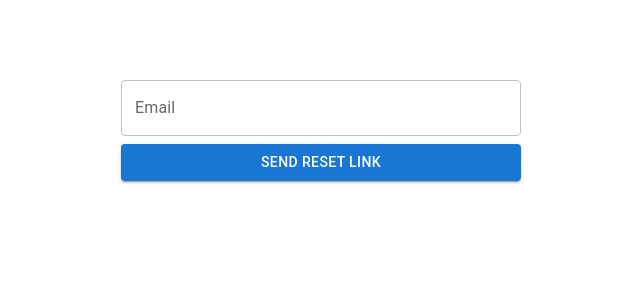
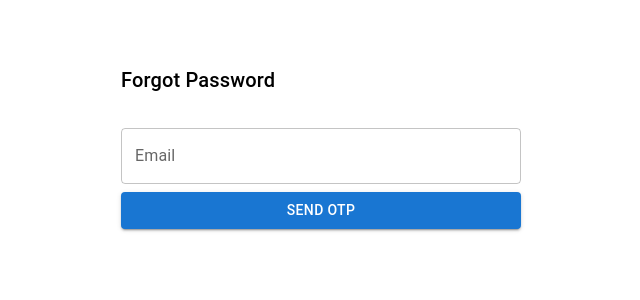
Before and after one commit to Sreechakram/never-alone-again-frontend, a React (Create React App) app: page /forgot-password in a window 1280 px wide. Shown: the top 300 px of the page, without its empty margins (319-959 px from the left). Built offline with nearby package versions, Linux system fonts and the light colour scheme.

Commit message:
all login issues fixed

```diff
--- a/src/pages/authentication/ForgotPassword.jsx
+++ b/src/pages/authentication/ForgotPassword.jsx
@@ -1,28 +1,50 @@
-import React from 'react';
+import React, { useEffect } from 'react';
 import { useForm } from 'react-hook-form';
 import { useDispatch, useSelector } from 'react-redux';
-import { forgotPassword } from '../../features/authentication/authenticationSlice';
-import { Box, Button, TextField, Alert } from '@mui/material';
+import { forgotPassword, clearError } from '../../features/authentication/authenticationSlice';
+import { Box, Button, TextField, Alert, Typography } from '@mui/material';
+import { useNavigate } from 'react-router-dom';
 
 const ForgotPassword = () => {
   const dispatch = useDispatch();
-  const { register, handleSubmit } = useForm();
+  const navigate = useNavigate();
+  const { register, handleSubmit, formState: { errors } } = useForm();
   const { status, error } = useSelector((state) => state.auth);
 
-  const onSubmit = async (data) => {
-    // thunk expects an object like { email }
-    const result = await dispatch(forgotPassword({ email: data.email }));
-    // optionally handle success/failure here
-    // e.g. show a success message or route
+  useEffect(() => {
+    return () => dispatch(clearError());
+  }, [dispatch]);
+
+  const onSubmit = async ({ email }) => {
+    const action = await dispatch(forgotPassword({ email }));
+    if (forgotPassword.fulfilled.match(action)) {
+      navigate('/reset-password', { state: { email } });
+    }
   };
 
   return (
-    <Box sx={{ maxWidth: 400, mt: 8, mx: 'auto' }}>
-      <form onSubmit={handleSubmit(onSubmit)}>
-        <TextField label="Email" fullWidth margin="normal" {...register('email', { required: true })} />
-        <Button type="submit" variant="contained" fullWidth>
-          {status === 'loading' ? 'Sending...' : 'Send Reset Link'}
+    <Box sx={{ maxWidth: 400, mx: 'auto', mt: 8 }}>
+      <Typography variant="h6" mb={2}>Forgot Password</Typography>
+
+      <form onSubmit={handleSubmit(onSubmit)} noValidate>
+        <TextField
+          label="Email"
+          fullWidth
+          margin="normal"
+          error={!!errors.email}
+          helperText={errors.email?.message}
+          {...register('email', { required: 'Email is required' })}
+        />
+
+        <Button
+          type="submit"
+          variant="contained"
+          fullWidth
+          disabled={status === 'loading'}
+        >
+          {status === 'loading' ? 'Sending OTP...' : 'Send OTP'}
         </Button>
+
         {error && <Alert severity="error" sx={{ mt: 2 }}>{error}</Alert>}
       </form>
     </Box>
--- a/src/pages/authentication/Login.jsx
+++ b/src/pages/authentication/Login.jsx
@@ -1,13 +1,13 @@
-import React, { useState } from 'react';
-import { useForm } from 'react-hook-form';
-import { useDispatch, useSelector } from 'react-redux';
+import React, { useState } from "react";
+import { useForm } from "react-hook-form";
+import { useDispatch, useSelector } from "react-redux";
 import {
   loginUser,
   setUser,
   setToken,
-} from '../../features/authentication/authenticationSlice';
-import { useNavigate } from 'react-router-dom';
-import { Box, Button, TextField, Alert } from '@mui/material';
+} from "../../features/authentication/authenticationSlice";
+import { useNavigate } from "react-router-dom";
+import { Box, Button, TextField, Alert } from "@mui/material";
 
 const Login = () => {
   const dispatch = useDispatch();
@@ -32,13 +32,13 @@ const Login = () => {
       if (res?.status === true && res?.token) {
         dispatch(setToken(res.token));
         dispatch(setUser({ email }));
-        navigate('/dashboard', { replace: true });
+        navigate("/dashboard", { replace: true });
         return;
       }
     }
 
     if (loginUser.rejected.match(action)) {
-      setLocalError(action.payload?.message || 'Invalid email or password');
+      setLocalError(action.payload?.message || "Invalid email or password");
     }
   };
 
@@ -46,7 +46,7 @@ const Login = () => {
     <Box
       sx={{
         maxWidth: 420,
-        mx: 'auto',
+        mx: "auto",
         px: { xs: 2, sm: 3 },
         mt: { xs: 6, sm: 8 },
       }}
@@ -58,11 +58,11 @@ const Login = () => {
           margin="dense"
           error={!!errors.email}
           helperText={errors.email?.message}
-          {...register('email', {
-            required: 'Email is required',
+          {...register("email", {
+            required: "Email is required",
             pattern: {
               value: /^\S+@\S+$/i,
-              message: 'Enter a valid email',
+              message: "Enter a valid email",
             },
           })}
         />
@@ -72,29 +72,38 @@ const Login = () => {
           type="password"
           fullWidth
           margin="dense"
-          sx={{ mb: 1 }}
+          sx={{ mb: 0.5 }}
           error={!!errors.password}
           helperText={errors.password?.message}
-          {...register('password', {
-            required: 'Password is required',
+          {...register("password", {
+            required: "Password is required",
           })}
         />
+
+        <Button
+          variant="text"
+          size="small"
+          sx={{ alignSelf: "flex-end", mt: 0.5 }}
+          onClick={() => navigate("/forgot-password")}
+        >
+          Forgot password?
+        </Button>
 
         <Button
           fullWidth
           type="submit"
           variant="contained"
-          disabled={status === 'loading'}
+          disabled={status === "loading"}
           sx={{ mt: 2 }}
         >
-          {status === 'loading' ? 'Logging in…' : 'Login'}
+          {status === "loading" ? "Logging in…" : "Login"}
         </Button>
 
         <Button
           variant="text"
           fullWidth
           sx={{ mt: 1 }}
-          onClick={() => navigate('/signup')}
+          onClick={() => navigate("/signup")}
         >
           Don’t have an account? Signup
         </Button>
--- a/src/pages/authentication/ResetPassword.jsx
+++ b/src/pages/authentication/ResetPassword.jsx
@@ -1,45 +1,56 @@
-import React, { useState } from 'react';
+import React, { useEffect } from 'react';
 import { useForm } from 'react-hook-form';
 import { useDispatch, useSelector } from 'react-redux';
-import { resetPassword } from '../../features/authentication/authenticationSlice';
-import { Box, Button, TextField, Alert } from '@mui/material';
+import { resetPassword, clearError } from '../../features/authentication/authenticationSlice';
+import { Box, Button, TextField, Alert, Typography } from '@mui/material';
+import { useLocation, useNavigate } from 'react-router-dom';
 
 const ResetPassword = () => {
   const dispatch = useDispatch();
-  const { register, handleSubmit } = useForm();
-  const { status } = useSelector((state) => state.auth);
+  const navigate = useNavigate();
+  const location = useLocation();
+  const emailFromState = location.state?.email;
 
-  const [localError, setLocalError] = useState(null);
-  const [successMsg, setSuccessMsg] = useState(null);
+  const { register, handleSubmit, watch, formState: { errors } } = useForm({
+    defaultValues: { email: emailFromState || '' }
+  });
+
+  const { status, error } = useSelector((state) => state.auth);
+
+  useEffect(() => {
+    if (!emailFromState) navigate('/forgot-password');
+    return () => dispatch(clearError());
+  }, [dispatch, emailFromState, navigate]);
 
   const onSubmit = async (data) => {
-    setLocalError(null);
-    setSuccessMsg(null);
-
-    const result = await dispatch(resetPassword(data));
-    const response = result.payload;
-    if (resetPassword.fulfilled.match(result) && response?.status === true) {
-      setSuccessMsg(response.message || "Password updated successfully.");
-      return;
+    const action = await dispatch(resetPassword(data));
+    if (resetPassword.fulfilled.match(action)) {
+      navigate('/login', {
+        state: { message: 'Password reset successful. Please login.' }
+      });
     }
-
-    // ERROR
-    setLocalError(
-      response?.message ||
-      result.error?.message ||
-      "Failed to update password."
-    );
   };
 
   return (
-    <Box sx={{ maxWidth: 400, mt: 8, mx: 'auto' }}>
-      <form onSubmit={handleSubmit(onSubmit)}>
+    <Box sx={{ maxWidth: 400, mx: 'auto', mt: 8 }}>
+      <Typography variant="h6" mb={2}>Reset Password</Typography>
 
+      <form onSubmit={handleSubmit(onSubmit)} noValidate>
         <TextField
           label="Email"
           fullWidth
           margin="normal"
-          {...register('email', { required: true })}
+          disabled
+          {...register('email')}
+        />
+
+        <TextField
+          label="OTP"
+          fullWidth
+          margin="normal"
+          error={!!errors.code}
+          helperText={errors.code?.message}
+          {...register('code', { required: 'OTP is required' })}
         />
 
         <TextField
@@ -47,7 +58,23 @@ const ResetPassword = () => {
           type="password"
           fullWidth
           margin="normal"
-          {...register('newPassword', { required: true })}
+          error={!!errors.password}
+          helperText={errors.password?.message}
+          {...register('password', { required: 'Password is required' })}
+        />
+
+        <TextField
+          label="Confirm Password"
+          type="password"
+          fullWidth
+          margin="normal"
+          error={!!errors.confirmPassword}
+          helperText={errors.confirmPassword?.message}
+          {...register('confirmPassword', {
+            required: 'Confirm your password',
+            validate: (value) =>
+              value === watch('password') || 'Passwords do not match'
+          })}
         />
 
         <Button
@@ -55,21 +82,12 @@ const ResetPassword = () => {
           variant="contained"
           fullWidth
           disabled={status === 'loading'}
+          sx={{ mt: 2 }}
         >
-          {status === 'loading' ? 'Updating...' : 'Update Password'}
+          {status === 'loading' ? 'Resetting...' : 'Reset Password'}
         </Button>
 
-        {successMsg && (
-          <Alert severity="success" sx={{ mt: 2 }}>
-            {successMsg}
-          </Alert>
-        )}
-
-        {localError && (
-          <Alert severity="error" sx={{ mt: 2 }}>
-            {localError}
-          </Alert>
-        )}
+        {error && <Alert severity="error" sx={{ mt: 2 }}>{error}</Alert>}
       </form>
     </Box>
   );
```
